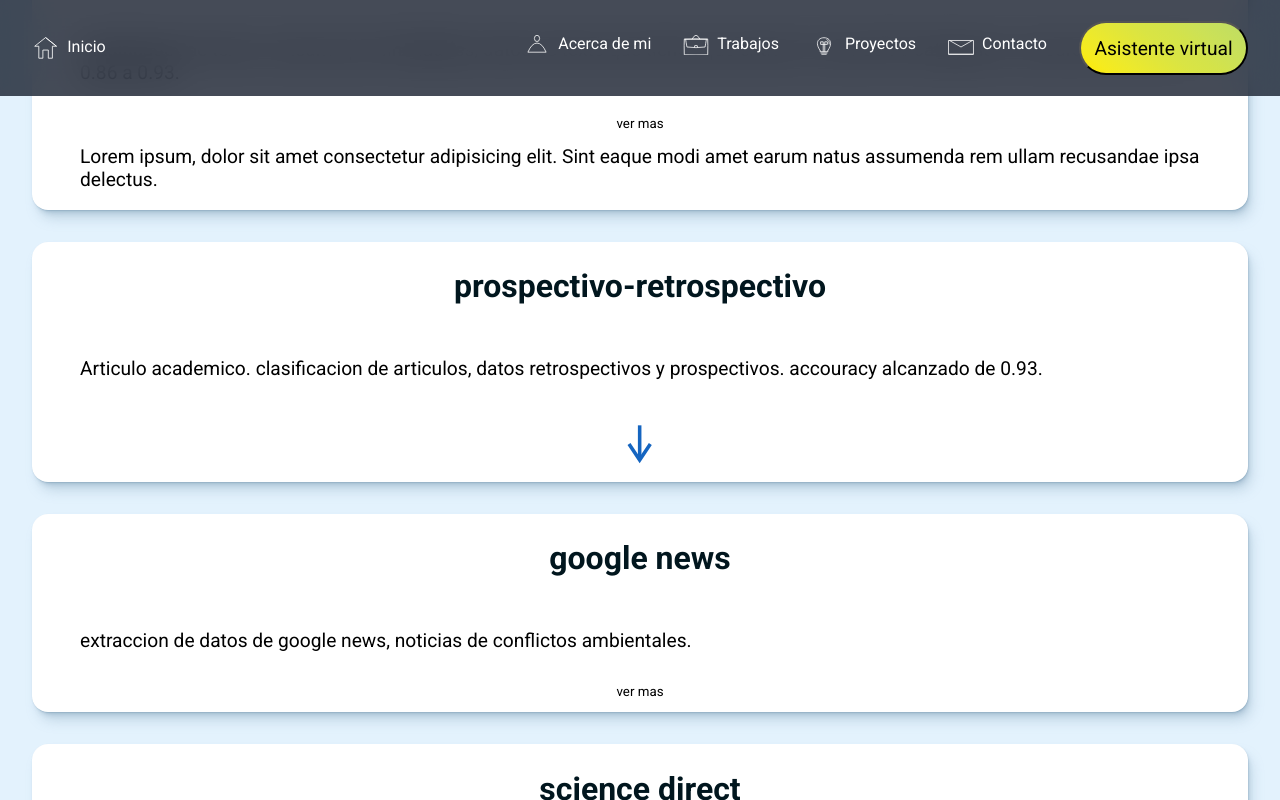
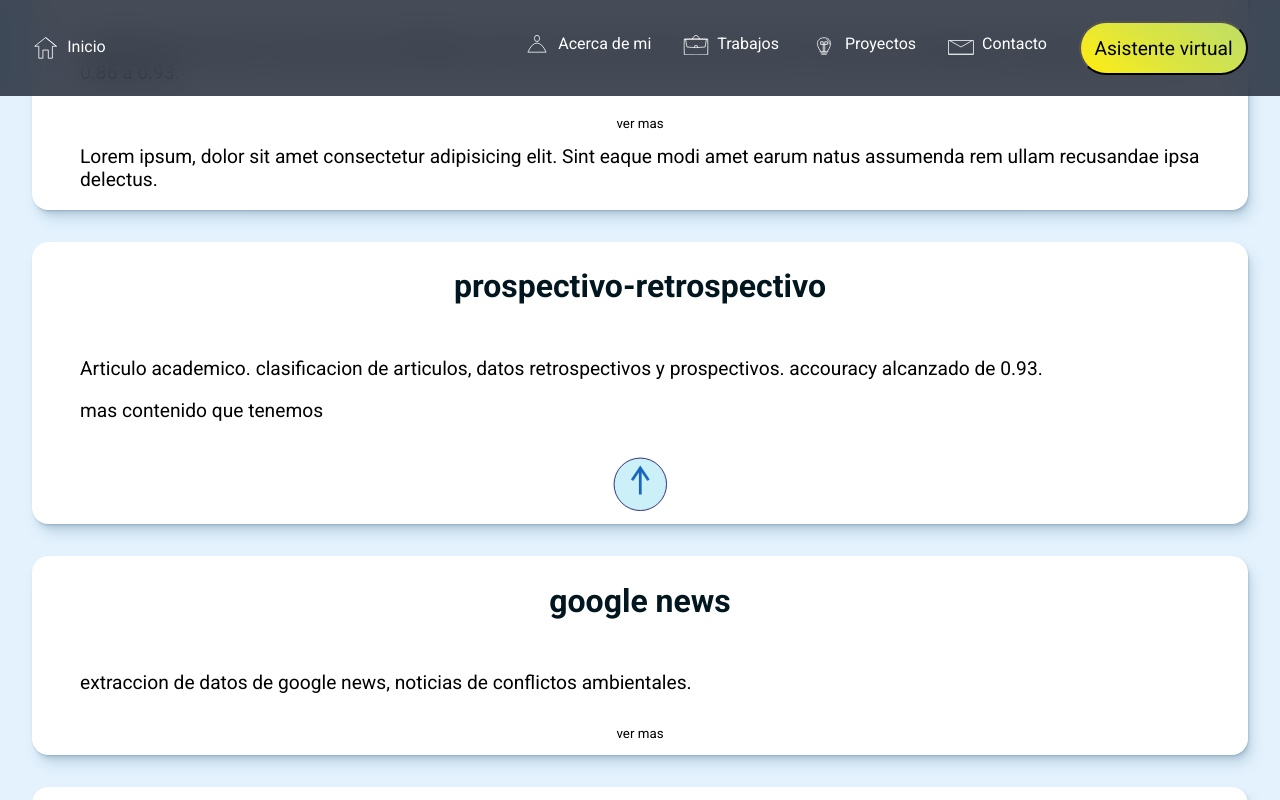
Before and after one commit to Joaquin-Quiroz-Gajardo/Portafolio, a React (Create React App) app: page / in a window 1280 px wide. Both pictures are taken after a click on the button 639 px from the left and 2492 px from the top of the page. Shown: the part 2052-2852 px from the top of the page. Built offline with nearby package versions, Linux system fonts and the light colour scheme.

Commit message:
componente caso y flecha se da vuelta

```diff
--- a/src/App.css
+++ b/src/App.css
@@ -549,7 +549,7 @@ div.trabajos-titulo-contenido article{
     2.1px 4.1px 5.2px -1.7px hsl(var(--shadow-color) / 0.36),
     5px 10px 12.6px -2.5px hsl(var(--shadow-color) / 0.36);
     border-radius: 1em;
-}
+  }
 div.trabajos-titulo-contenido article button{
   align-items: center;
   background-color: transparent;
@@ -570,16 +570,26 @@ div.trabajos-titulo-contenido article button svg path.barra-centro{
   transition-delay: 0s;
 }
 div.trabajos-titulo-contenido article button:hover svg path.barra-centro{
-  d: path("M 50,0 L 50,98");
+  d: path("M 65,15 L 65,113");
 }
 div.trabajos-titulo-contenido article button svg path.cabeza-flecha{
   transition: d 2s;
   transition-delay: 0.2s;
 }
 div.trabajos-titulo-contenido article button:hover svg path.cabeza-flecha{
-  d: path("M 90,70 L 50,98 10,70 ");
+  d: path("M 105,85 L 65,113 25,85 ");
 }
 
+
+
+
+.rotated{
+  transform: rotate(180deg);
+}
+
+.no-display{
+  display: none;
+}
 
 /* proyectos */
 
--- a/src/App.tsx
+++ b/src/App.tsx
@@ -14,6 +14,7 @@ import SimbolReact from "./allSVG/SimbolReact";
 import SimbolTensorFlow from "./allSVG/SimbolTensorFlow";
 import Home from "./allSVG/Home";
 import VerMas from "./allSVG/VerMas";
+import Caso from "./Components/Caso";
 
 function App() {
   const [displayNavLinks, setDisplayNavLinks] = useState<boolean>(false)
@@ -146,13 +147,7 @@ function App() {
               <button>ver mas</button>
               <p className="ver-mas">Lorem ipsum, dolor sit amet consectetur adipisicing elit. Sint eaque modi amet earum natus assumenda rem ullam recusandae ipsa delectus.</p>
             </article>
-            <article className="trabajo-clasificador-active-learning-creacion-base-etiquetada-contenedor">
-              <h3 className="trabajo-clasificador-active-creacion-base-etiquetada-titulo">prospectivo-retrospectivo</h3>
-              <p className="trabajo-descripcion">
-                Articulo academico. clasificacion de articulos, datos retrospectivos y prospectivos. accouracy alcanzado de 0.93.
-              </p>
-              <button><VerMas></VerMas></button>
-            </article>
+            <Caso></Caso>
             <article className="trabajo-google-news-contenedor">
               <h3 className="trabajo-google-news-titulo">google news</h3>
               <p className="trabajo-descripcion">
--- /dev/null
+++ b/src/Components/Caso.tsx
@@ -0,0 +1,28 @@
+import React, { useState } from 'react'
+import VerMas from '../allSVG/VerMas'
+
+const Caso = () => {
+
+  const [displayArticle, setDisplayArticle] = useState<boolean>(false)
+  function handlerVerMas(e: React.MouseEvent<HTMLButtonElement>){
+    setDisplayArticle(!displayArticle)
+  }
+  return (
+    <article className="trabajo-clasificador-active-learning-creacion-base-etiquetada-contenedor">
+      <h3 className="trabajo-clasificador-active-creacion-base-etiquetada-titulo">
+        prospectivo-retrospectivo
+      </h3>
+      <p className="trabajo-descripcion">
+        Articulo academico. clasificacion de articulos, datos retrospectivos y prospectivos. accouracy alcanzado de 0.93.
+      </p>
+      <div className={displayArticle?"mas-contenido":"mas-contenido no-display"}>
+        <p>mas contenido que tenemos</p>
+      </div>
+      <button onClick={handlerVerMas} className={displayArticle?"ver-mas rotated":"ver-mas"}>
+        <VerMas ></VerMas>
+      </button>
+    </article>
+  )
+}
+
+export default Caso
--- a/src/allSVG/VerMas.tsx
+++ b/src/allSVG/VerMas.tsx
@@ -3,15 +3,17 @@ import React from 'react'
 const VerMas = () => {
   return (
     <svg
-  viewBox="0 0 100 100"
-  width="26"
+  viewBox="0 0 130 130"
+  width="20"
   className="flecha-contenido"
+  // transform="rotate(180, 0, 0)"
 >
+  <circle cx="65" cy="65" r="64" stroke="#03045e" stroke-width="2" fill="#00b4d833" />
   <path
     className="barra-centro"
     d="
-    M 50,25
-    L 50,90
+    M 65,40
+    L 65,105
     "
     fill="none"
     stroke="black"
@@ -20,8 +22,8 @@ const VerMas = () => {
   <path
     className="cabeza-flecha"
     d="
-    M 70,60
-    L 50,90 30,60
+    M 85,75
+    L 65,105 45,75
     "
     fill="none"
     stroke="black"
```
